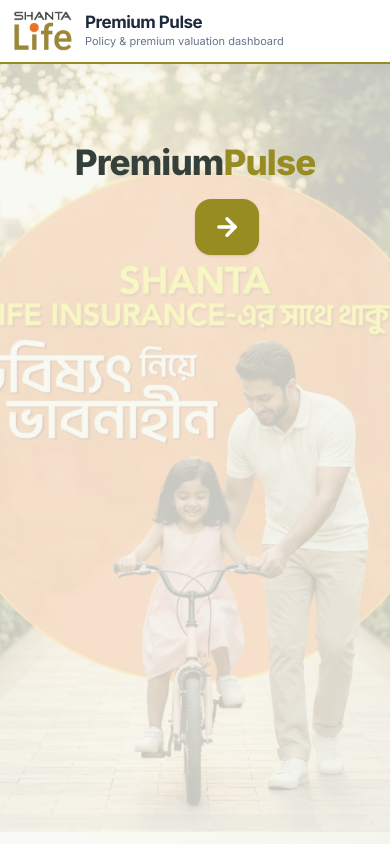
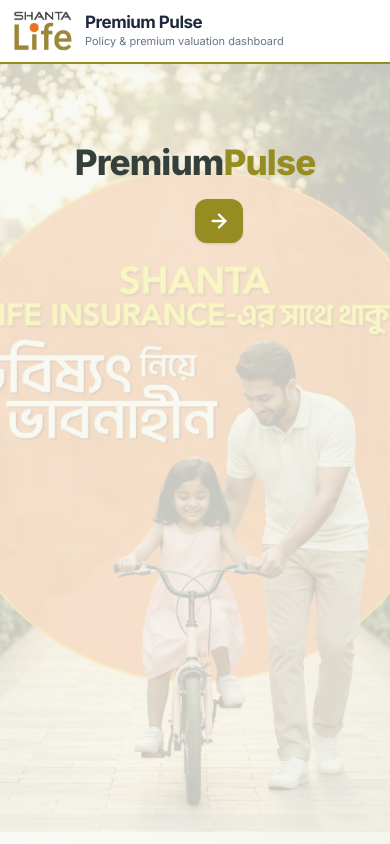
Before and after one commit to Mriduul7621/PremiumPulse-SDPP-Redesign, a React (Vite) app: page / in a window 390 px wide. Built offline with nearby package versions, Linux system fonts and the light colour scheme.

Commit message:
Refine centered mobile landing arrow proportions

```diff
--- a/src/index.css
+++ b/src/index.css
@@ -178,6 +178,7 @@
 }
 /* Mobile: a compact, bold arrow directly beneath the app name. */
 @media (max-width: 639px) {
-  .premium-home-action { top: calc(10% + 58px); bottom: auto; width: 64px; }
-  .premium-home-action button { width: 64px; height: 56px; padding: 0; border-radius: 16px; }
+  .premium-home-action { top: calc(10% + 58px); bottom: auto; left: 50%; right: auto; transform: translateX(-50%); width: 48px; }
+  .premium-home-action button { width: 48px; height: 44px; padding: 0; border-radius: 12px; }
+  .premium-home-action svg { width: 22px; height: 22px; stroke-width: 2.5; }
 }
```
